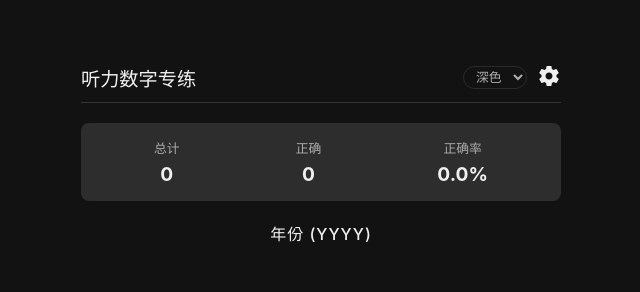
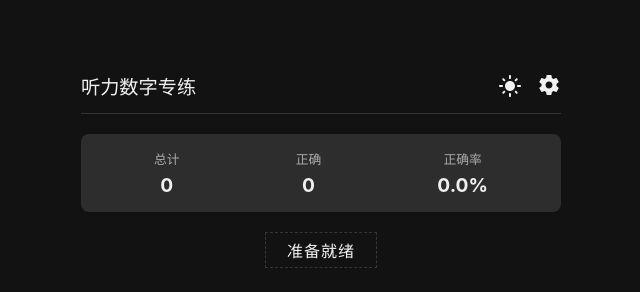
Before and after one commit to yinyarong/english-number-practicing, a plain HTML site: page index.html in a window 1280 px wide. Shown: the top 292 px of the page, without its empty margins (319-959 px from the left). Drawn offline with Linux system fonts and the light colour scheme.

Commit message:
UI: Final fix for theme toggle and hint visibility

```diff
--- a/index.html
+++ b/index.html
@@ -11,12 +11,16 @@
         <header>
             <h1>听力数字专练</h1>
             <div class="header-controls">
-                <select id="header-theme-select" class="theme-select-mini" aria-label="切换主题">
-                    <option value="default">深色</option>
-                    <option value="light">浅色</option>
-                    <option value="ocean">海洋</option>
-                    <option value="cyberpunk">赛博</option>
-                </select>
+                <button id="theme-toggle-btn" aria-label="切换主题">
+                    <!-- Sun Icon -->
+                    <svg id="icon-sun" xmlns="http://www.w3.org/2000/svg" viewBox="0 0 24 24" width="24" height="24" fill="currentColor">
+                        <path d="M12 7c-2.76 0-5 2.24-5 5s2.24 5 5 5 5-2.24 5-5-2.24-5-5-5zM2 13h2c.55 0 1-.45 1-1s-.45-1-1-1H2c-.55 0-1 .45-1 1s.45 1 1 1zm18 0h2c.55 0 1-.45 1-1s-.45-1-1-1h-2c-.55 0-1 .45-1 1s.45 1 1 1zM11 2v2c0 .55.45 1 1 1s1-.45 1-1V2c0-.55-.45-1-1-1s-1 .45-1 1zm0 18v2c0 .55.45 1 1 1s1-.45 1-1v-2c0-.55-.45-1-1-1s-1 .45-1 1zM5.99 4.58c-.39-.39-1.03-.39-1.41 0-.39.39-.39 1.03 0 1.41l1.06 1.06c.39.39 1.03.39 1.41 0s.39-1.03 0-1.41L5.99 4.58zm12.37 12.37c-.39-.39-1.03-.39-1.41 0-.39.39-.39 1.03 0 1.41l1.06 1.06c.39.39 1.03.39 1.41 0 .39-.39.39-1.03 0-1.41l-1.06-1.06zm1.06-10.96c.39-.39.39-1.03 0-1.41-.39-.39-1.03-.39-1.41 0l-1.06 1.06c-.39.39-.39 1.03 0 1.41s1.03.39 1.41 0l1.06-1.06zM7.05 18.36c.39-.39.39-1.03 0-1.41-.39-.39-1.03-.39-1.41 0l-1.06 1.06c-.39.39-.39 1.03 0 1.41s1.03.39 1.41 0l1.06-1.06z"/>
+                    </svg>
+                    <!-- Moon Icon -->
+                    <svg id="icon-moon" class="hidden" xmlns="http://www.w3.org/2000/svg" viewBox="0 0 24 24" width="24" height="24" fill="currentColor">
+                        <path d="M12 3c-4.97 0-9 4.03-9 9s4.03 9 9 9 9-4.03 9-9c0-.46-.04-.92-.1-1.36-.98 1.37-2.58 2.26-4.4 2.26-2.98 0-5.4-2.42-5.4-5.4 0-1.81.89-3.42 2.26-4.4-.44-.06-.9-.1-1.36-.1z"/>
+                    </svg>
+                </button>
                 <button id="settings-btn" aria-label="设置">
                     <svg xmlns="http://www.w3.org/2000/svg" viewBox="0 0 24 24" width="24" height="24" fill="currentColor">
                         <path d="M19.43 12.98c.04-.32.07-.64.07-.98s-.03-.66-.07-.98l2.11-1.65c.19-.15.24-.42.12-.64l-2-3.46c-.12-.22-.39-.3-.61-.22l-2.49 1c-.52-.4-1.08-.73-1.69-.98l-.38-2.65C14.46 2.18 14.25 2 14 2h-4c-.25 0-.46.18-.49.42l-.38 2.65c-.61.25-1.17.59-1.69.98l-2.49-1c-.23-.09-.49 0-.61.22l-2 3.46c-.13.22-.07.49.12.64l2.11 1.65c-.04.32-.07.65-.07.98s.03.66.07.98l-2.11 1.65c-.19.15-.24.42-.12.64l2 3.46c.12.22.39.3.61.22l2.49-1c.52.4 1.08.73 1.69.98l.38 2.65c.03.24.24.42.49.42h4c.25 0 .46-.18.49-.42l.38-2.65c.61-.25 1.17-.59 1.69-.98l2.49 1c.23.09.49 0 .61-.22l2-3.46c.12-.22.07-.49-.12-.64l-2.11-1.65zM12 15.5c-1.93 0-3.5-1.57-3.5-3.5s1.57-3.5 3.5-3.5 3.5 1.57 3.5 3.5-1.57 3.5-3.5 3.5z"></path>
@@ -26,13 +30,12 @@
         </header>
 
         <div id="settings-panel" class="settings hidden">
-            <!-- Theme moved to header -->
+            <!-- Theme select removed -->
             <div class="setting-group">
                 <div class="setting-label">语言</div>
                 <select id="language-select">
                     <option value="en-US">英语 (美式)</option>
                     <option value="en-GB">英语 (英式)</option>
-                    <!-- Add more as needed based on browser support -->
                 </select>
             </div>
 
@@ -60,7 +63,6 @@
                 <div class="setting-label">其他</div>
                 <div class="checkbox-group">
                     <label><input type="checkbox" id="auto-submit" checked> 自动提交</label>
-                    <!-- <label><input type="checkbox" id="input-hint" checked> Input Hint</label> -->
                 </div>
             </div>
         </div>
@@ -81,8 +83,8 @@
         </div>
 
         <div class="input-area" id="input-area">
-            <!-- Hint moved to top to match screenshot -->
-            <div id="input-hint" class="input-hint"></div>
+            <!-- Hint with default text for debugging/loading -->
+            <div id="input-hint" class="input-hint">准备就绪</div>
 
             <div id="play-icon" class="play-icon">
                 <svg xmlns="http://www.w3.org/2000/svg" viewBox="0 0 24 24" fill="currentColor">
@@ -116,7 +118,6 @@
                 <button class="key" data-key="0">0</button>
                 <button class="key action" data-key="enter">↵</button>
             </div>
-            <!-- Restore Replay Button for Mobile -->
             <div class="row" style="margin-top: 15px;">
                  <button class="key action" data-key="replay" id="replay-btn" style="width: 100%; background-color: var(--accent-color); color: white;">重播 🔊</button>
             </div>
--- a/script.js
+++ b/script.js
@@ -207,11 +207,13 @@
     const gen = generators[mode]();
     state.currentAnswer = gen.answer;
     state.currentDisplay = gen.display;
+    state.currentSpeak = gen.speak; // Store!
     state.userInput = '';
 
     // 3. UI Reset
+    // IMPORTANT: Call updateHint BEFORE renderInput or just ensure it is called
+    updateHint(); // Explicitly call updateHint
     renderInput();
-    updateHint(); // Explicitly call updateHint
 
     els.messageArea.textContent = '';
     els.messageArea.className = 'message hidden';
--- a/style.css
+++ b/style.css
@@ -100,6 +100,28 @@
 .theme-select-mini option {
     background-color: var(--secondary-bg);
     color: var(--text-color);
+}
+
+/* Styles for Theme Toggle Button */
+#theme-toggle-btn {
+    background: none;
+    border: none;
+    cursor: pointer;
+    color: var(--text-color);
+    padding: 5px;
+    border-radius: 50%;
+    transition: background-color 0.2s;
+    display: flex;
+    align-items: center;
+    justify-content: center;
+}
+
+#theme-toggle-btn:hover {
+    background-color: rgba(255, 255, 255, 0.1);
+}
+
+.hidden {
+    display: none;
 }
 
 h1 {
@@ -217,8 +239,8 @@
 .input-hint {
     font-size: 1rem;
     color: var(--text-color);
-    opacity: 0.8;
-    margin-bottom: 20px; /* Increased space */
+    /* Remove opacity:0.8 here as it might be overridden or inherited poorly */
+    margin-bottom: 20px;
     font-weight: 500;
     letter-spacing: 1px;
     height: 1.5rem; /* Ensure enough height */
@@ -228,6 +250,8 @@
     /* Force visibility */
     visibility: visible !important;
     min-width: 100px;
+    border: 1px dashed var(--input-border); /* Temporary debug border */
+    padding: 5px; /* Padding for border */
 }
 
 .cursor {
```
